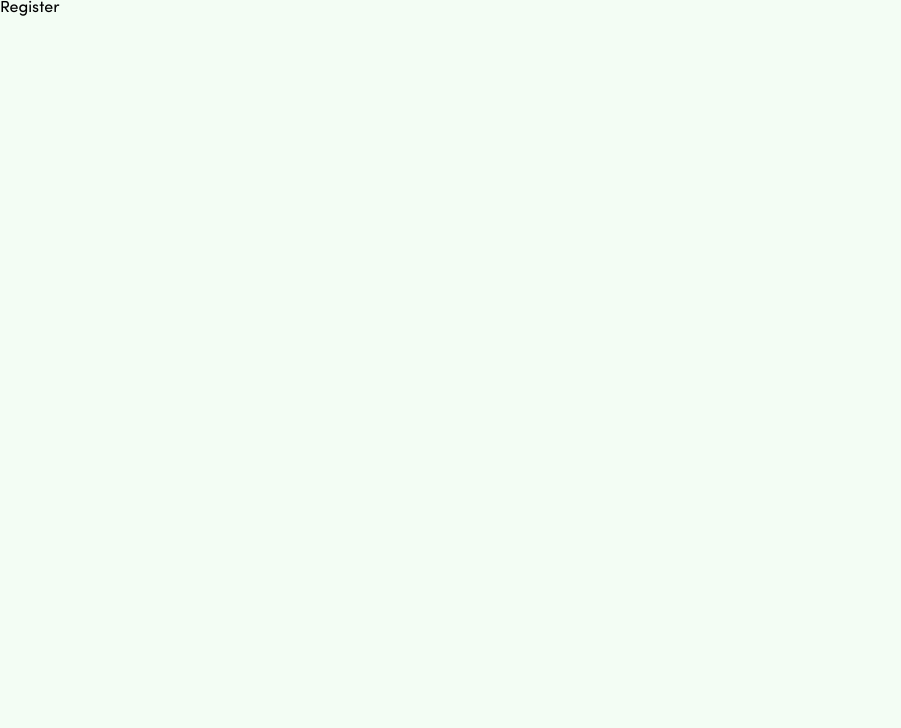
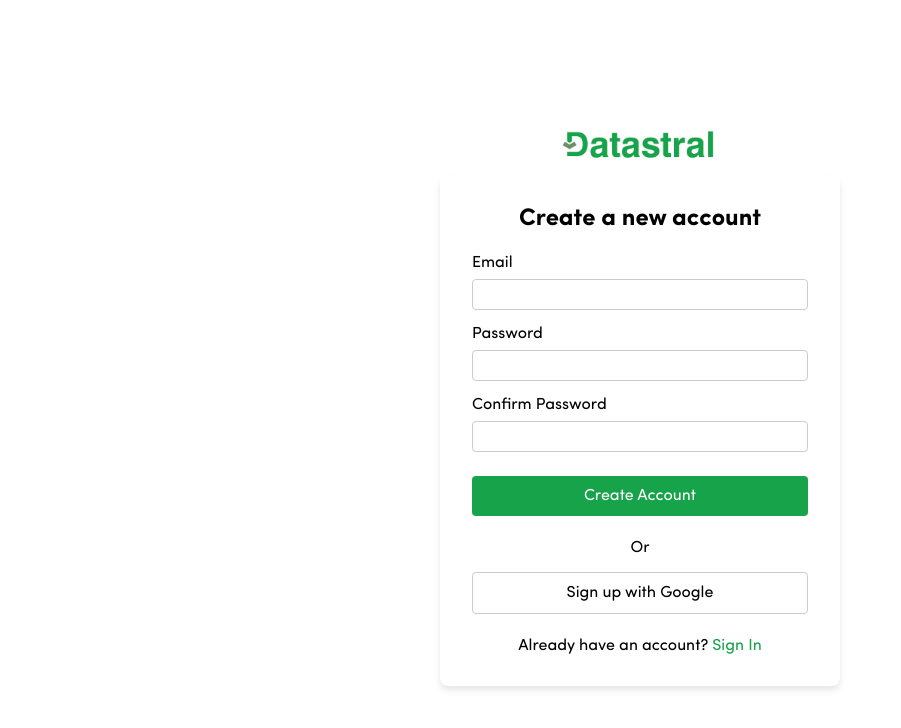
Before and after one commit to Ulephraim/datastral, a Next.js app: page /register in a window 1280 px wide. Shown: the top 728 px of the page, without its empty margins (0-901 px from the left). Built offline with nearby package versions, Linux system fonts and the light colour scheme.

Commit message:
Implement Signup UI

```diff
--- a/app/(auth)/login/page.tsx
+++ b/app/(auth)/login/page.tsx
@@ -65,7 +65,7 @@ const LoginPage: React.FC = () => {
         <div className={styles.signUp}>
           <p>
             Don’t have an account?{' '}
-            <a href="#" className={styles.link}>
+            <a href="/register" className={styles.link}>
               Sign up
             </a>
           </p>
--- a/app/(auth)/register/page.tsx
+++ b/app/(auth)/register/page.tsx
@@ -1,9 +1,86 @@
 /** @format */
+'use client';
 
 import React from 'react';
+import styles from '../../../styles/Login.module.scss';
+import datastralLogo from '../../../assets/svg/datastral.jpg';
+import Image from 'next/image';
+import { signIn } from 'next-auth/react';
 
-const page = () => {
-  return <div>Register</div>;
+const SignUpPage: React.FC = () => {
+  const loginWithGoogle = () => {
+    signIn('google', { callbackUrl: '/maindrive' });
+  };
+
+  return (
+    <div className={styles.container}>
+      <Image className={styles.logo} src={datastralLogo} alt="Datastral Logo" />
+      <div className={styles.loginBox}>
+        <h1 className={styles.title}>Create a new account</h1>
+        <form className={styles.form}>
+          <div className={styles.inputGroup}>
+            <label htmlFor="email" className={styles.label}>
+              Email
+            </label>
+            <input
+              type="email"
+              id="email"
+              name="email"
+              className={styles.input}
+              required
+            />
+          </div>
+          <div className={styles.inputGroup}>
+            <label htmlFor="password" className={styles.label}>
+              Password
+            </label>
+            <input
+              type="password"
+              id="password"
+              name="password"
+              className={styles.input}
+              required
+            />
+          </div>
+          <div className={styles.inputGroup}>
+            <label htmlFor="confirmPassword" className={styles.label}>
+              Confirm Password
+            </label>
+            <input
+              type="password"
+              id="confirm password"
+              name="confirm password"
+              className={styles.input}
+              required
+            />
+          </div>
+
+          <button type="submit" className={styles.submitButton}>
+            Create Account
+          </button>
+        </form>
+        <div className={styles.socialLogin}>
+          <p>Or</p>
+          {/* social login buttons here */}
+          <button
+            onClick={loginWithGoogle}
+            className={styles.googleSubmitButton}
+          >
+            Sign up with Google
+          </button>
+        </div>
+
+        <div className={styles.signUp}>
+          <p>
+            Already have an account?{' '}
+            <a href="/login" className={styles.link}>
+              Sign In
+            </a>
+          </p>
+        </div>
+      </div>
+    </div>
+  );
 };
 
-export default page;
+export default SignUpPage;
--- a/styles/Login.module.scss
+++ b/styles/Login.module.scss
@@ -61,6 +61,7 @@
 .submitButton {
   background-color: #16a34a;
   color: white;
+  margin-top: 0.5rem;
   padding: 0.75rem;
   border: none;
   border-radius: 4px;
```
Also changed, not shown: app/(protected)/maindrive/page.tsx (+9 -1 lines).
